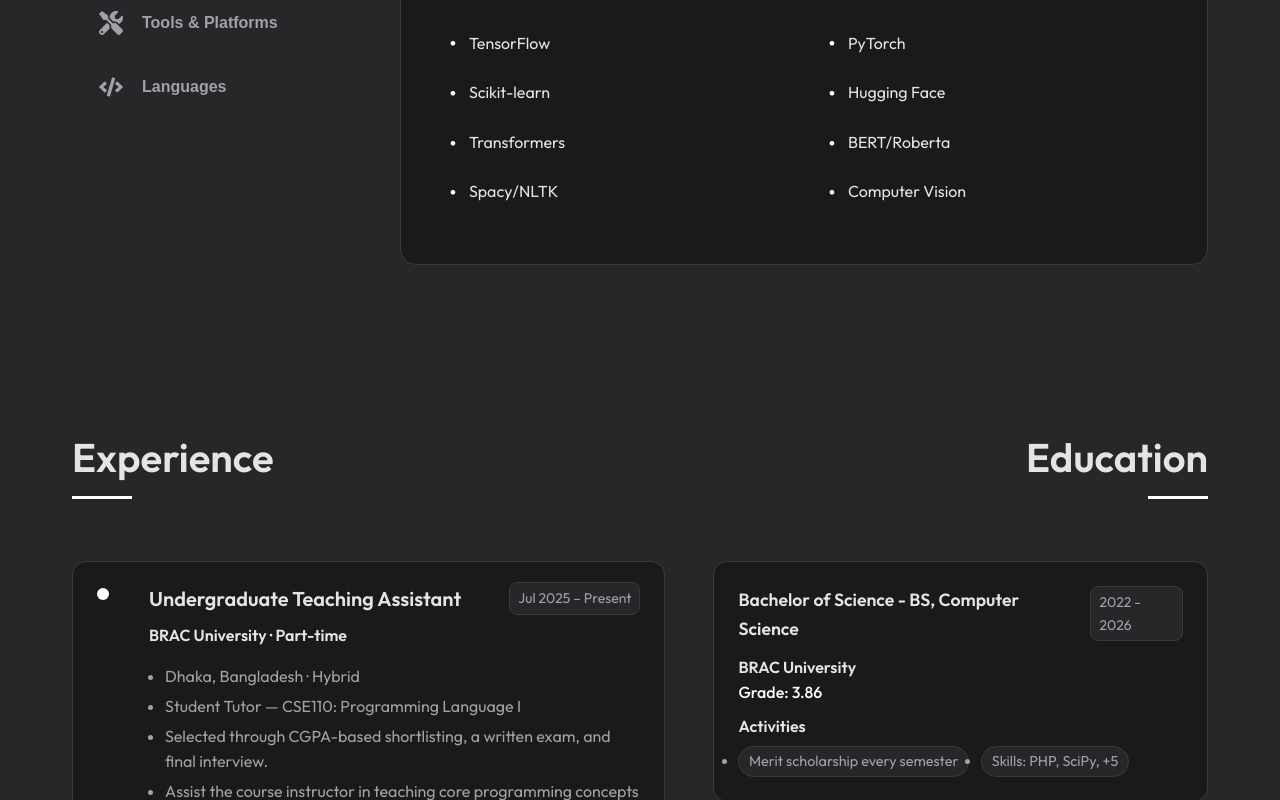
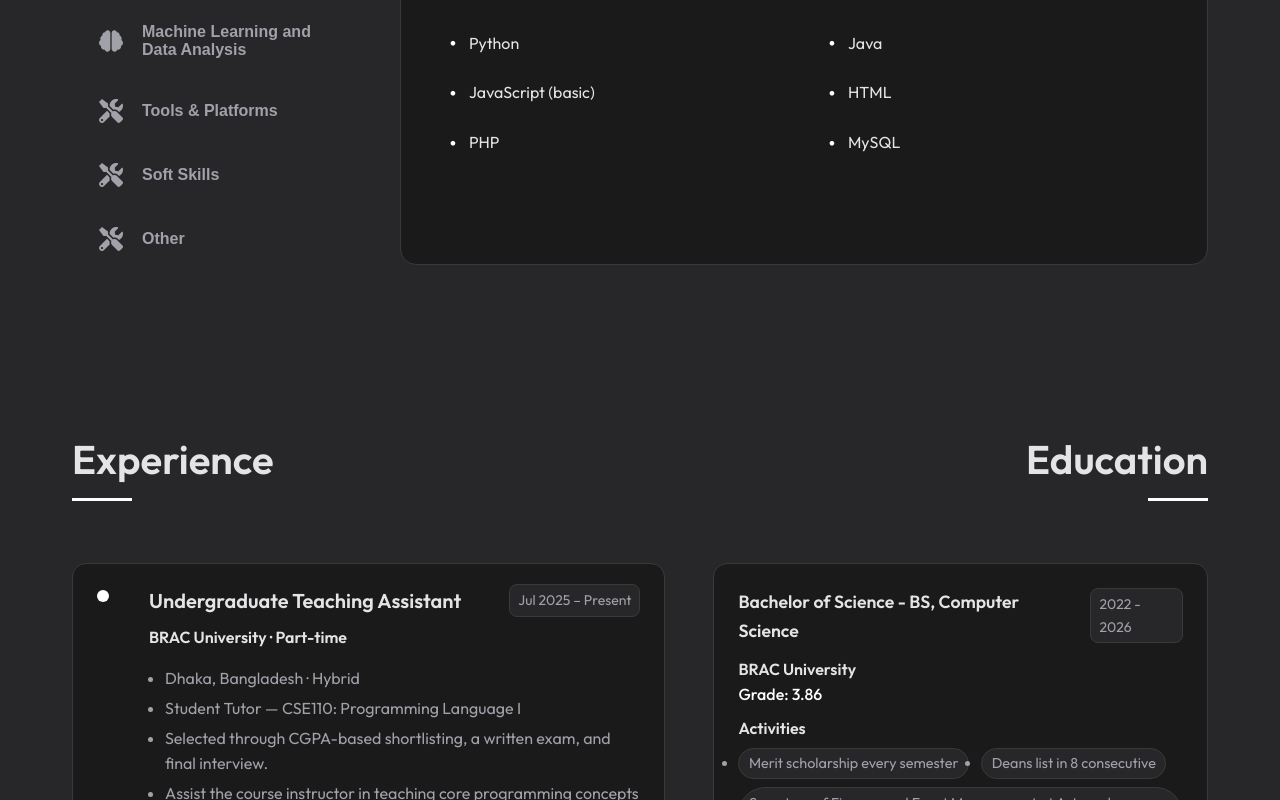
Before and after one commit to programophile/programophile.github.io, a React (Vite) app in the folder portfolio-website/: page / in a window 1280 px wide. Shown: the part 2080-2880 px from the top of the page. Built offline with nearby package versions, Linux system fonts and the light colour scheme.

Commit message:
feat: add CV and update experience, skills, and education sections

```diff
--- a/portfolio-website/src/components/Experience.jsx
+++ b/portfolio-website/src/components/Experience.jsx
@@ -81,20 +81,25 @@ const education = [
     degree: "Bachelor of Science - BS, Computer Science",
     org: "BRAC University",
     status: "Grade: 3.86",
-    activities: ["Merit scholarship every semester", "Skills: PHP, SciPy, +5"],
+    activities: [
+      "Merit scholarship every semester",
+      "Deans list in 8 consecutive",
+      "Secretary of Finance and Event Management at Arts and Photography Society",
+    ],
     period: "2022 - 2026",
   },
   {
     degree: "HSC, Science",
     org: "Notre Dame College Mymensingh",
     status: "Grade: 5",
+    activities: ["Debate club", "Science club"],
     period: "Jun 2018 - Jun 2020",
   },
   {
     degree: "SSC, Science",
     org: "Chandipasha Govt. High School",
     status: "Grade: 4.89",
-    activities: ["Bangladesh Scouts", "Dancing (group)"],
+    activities: ["Bangladesh Scouts", "Dance"],
     period: "Jan 2012 - Feb 2018",
   },
 ];
--- a/portfolio-website/src/components/Hero.jsx
+++ b/portfolio-website/src/components/Hero.jsx
@@ -93,7 +93,11 @@ const Hero = () => {
             <button className="btn btn-outline" onClick={scrollToProjects}>
               View Projects
             </button>
-            <a href="/cv.pdf" className="btn btn-outline" download>
+            <a
+              href="/cv/Sad_Yeamin_Sayem.pdf"
+              className="btn btn-outline"
+              download="Sad_Yeamin_Sayem_CV.pdf"
+            >
               Download CV
             </a>
           </motion.div>
--- a/portfolio-website/src/components/Skills.jsx
+++ b/portfolio-website/src/components/Skills.jsx
@@ -8,60 +8,68 @@ const Skills = () => {
 
   const skillCategories = [
     {
-      title: "ML & NLP",
-      icon: <FaBrain />,
-      skills: [
-        "TensorFlow",
-        "PyTorch",
-        "Scikit-learn",
-        "Hugging Face",
-        "Transformers",
-        "BERT/Roberta",
-        "Spacy/NLTK",
-        "Computer Vision",
-      ],
+      title: "Programming Languages",
+      icon: <FaCode />,
+      skills: ["Python", "Java", "JavaScript (basic)", "HTML", "PHP", "MySQL"],
     },
     {
       title: "Web Development",
       icon: <FaGlobe />,
       skills: [
-        "Django",
+        "MERN Stack (MongoDB, Express.js, React.js, Node.js)",
         "REST APIs",
-        "React.js",
-        "Node.js",
-        "Express.js",
-        "PHP",
-        "MySQL",
-        "HTML/CSS",
+      ],
+    },
+    {
+      title: "Machine Learning and Data Analysis",
+      icon: <FaBrain />,
+      skills: [
+        "Scikit-learn",
+        "TensorFlow",
+        "Keras",
+        "Hugging Face Transformers",
+        "Pandas",
+        "NumPy",
+        "Matplotlib",
+        "Seaborn",
+        "LDA",
+        "Clustering",
+        "OpenCV",
+        "U-Net",
+        "Attention U-Net",
+        "Medical Image Segmentation",
+        "BERT",
+        "Sentence Transformers",
+        "RAG (Retrieval-Augmented Generation)",
+        "NLTK",
       ],
     },
     {
       title: "Tools & Platforms",
       icon: <FaTools />,
       skills: [
-        "Git & GitHub",
-        "Docker",
+        "Git/GitHub",
+        "Google Colab",
+        "Jupyter",
+        "Streamlit",
         "VS Code",
-        "Jupyter Notebook",
-        "WordPress",
-        "Postman",
-        "Excel",
-        "Google Analytics",
+        "Kaggle",
       ],
     },
     {
-      title: "Languages",
-      icon: <FaCode />,
+      title: "Soft Skills",
+      icon: <FaTools />,
       skills: [
-        "Python",
-        "JavaScript",
-        "TypeScript",
-        "Java",
-        "C/C++",
-        "PHP",
-        "SQL",
-        "Bash",
+        "Communication",
+        "Team Collaboration",
+        "Problem Solving",
+        "Time Management",
       ],
+    },
+    {
+      title: "Other",
+      icon: <FaTools />,
+      skills: ["LaTeX", "Google Sheets", "Adobe Premiere Pro"],
     },
   ];
 
```
Also changed, not shown: 1 other file (tests, documents, lock files or other folders).
